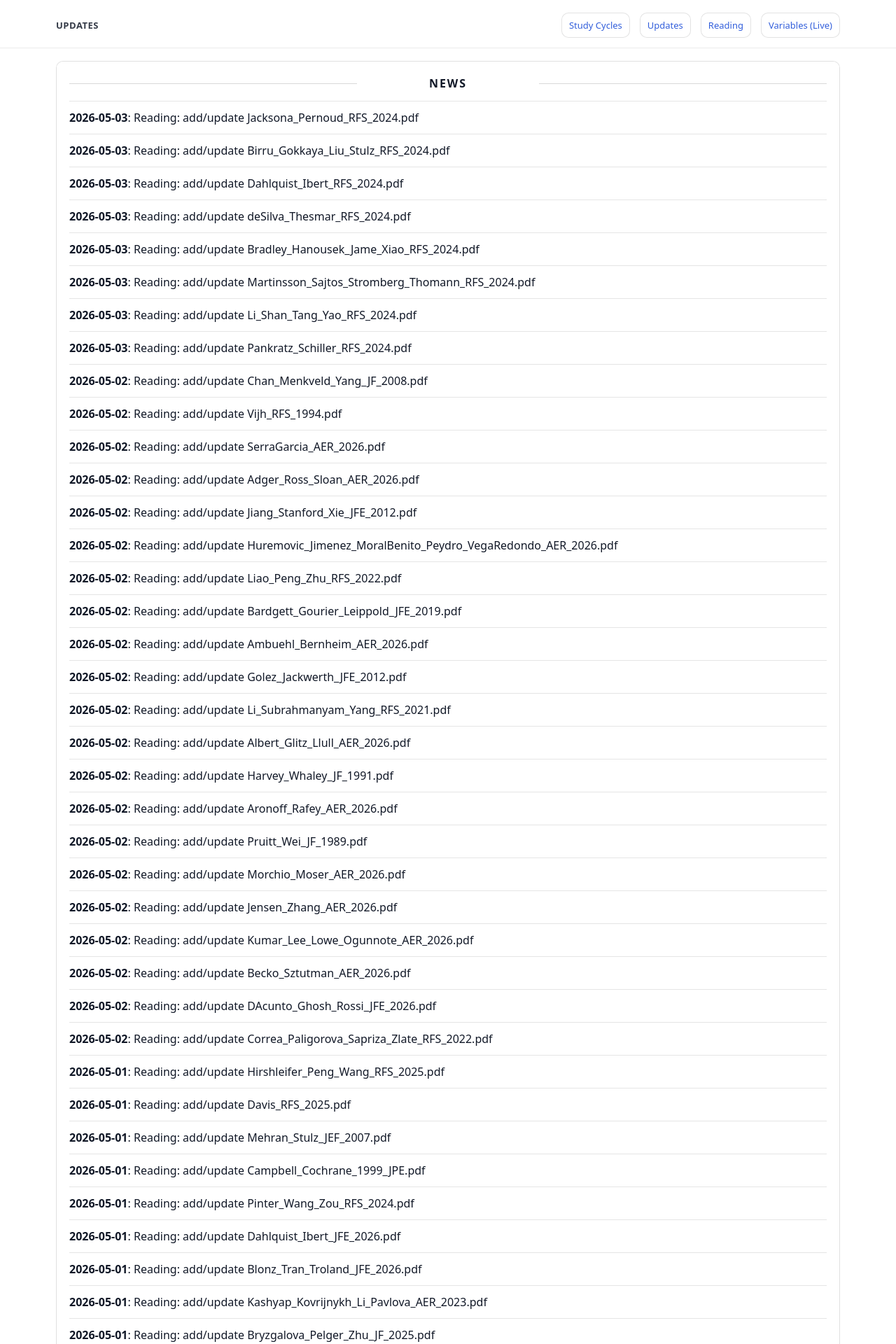
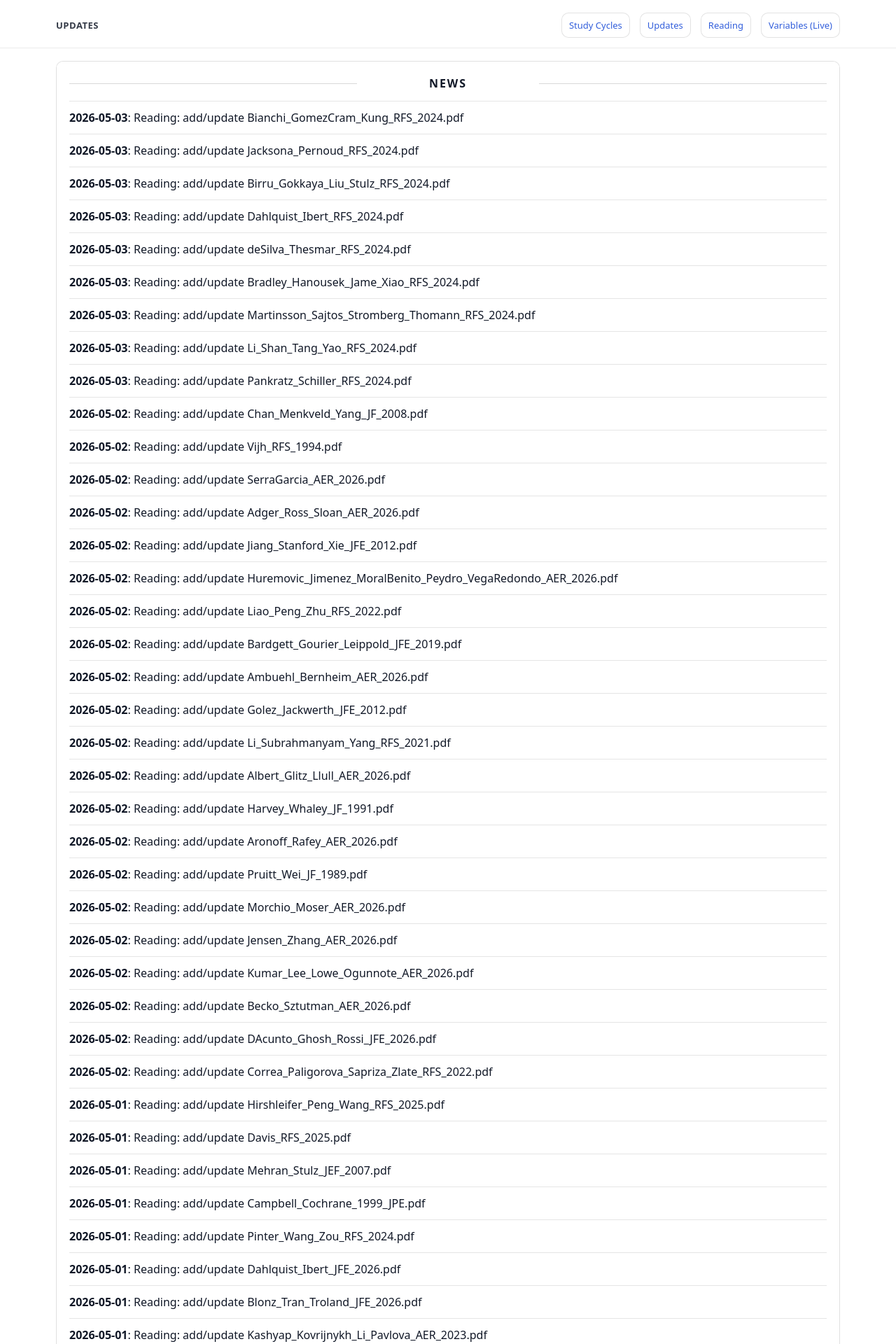
Before and after one commit to yaxinzn/study-archive, a Jekyll site: the page built from updates/index.md, in a window 1280 px wide. Shown: the top 1920 px of the page at 70% size. Built offline with Jekyll 4.4.1, drawn with Linux system fonts in a browser that asks for light colours; some of the changed text lies outside the part shown.

Commit message:
chore: update NEWS feed

```diff
--- a/_data/news.yml
+++ b/_data/news.yml
@@ -1,4 +1,7 @@
 # Auto-generated update history (sorted newest -> oldest). Do not edit manually.
+- ts: "1777761223"
+  date: "2026-05-03"
+  title: "Reading: add/update Bianchi_GomezCram_Kung_RFS_2024.pdf"
 - ts: "1777761131"
   date: "2026-05-03"
   title: "Reading: add/update Jacksona_Pernoud_RFS_2024.pdf"
```
